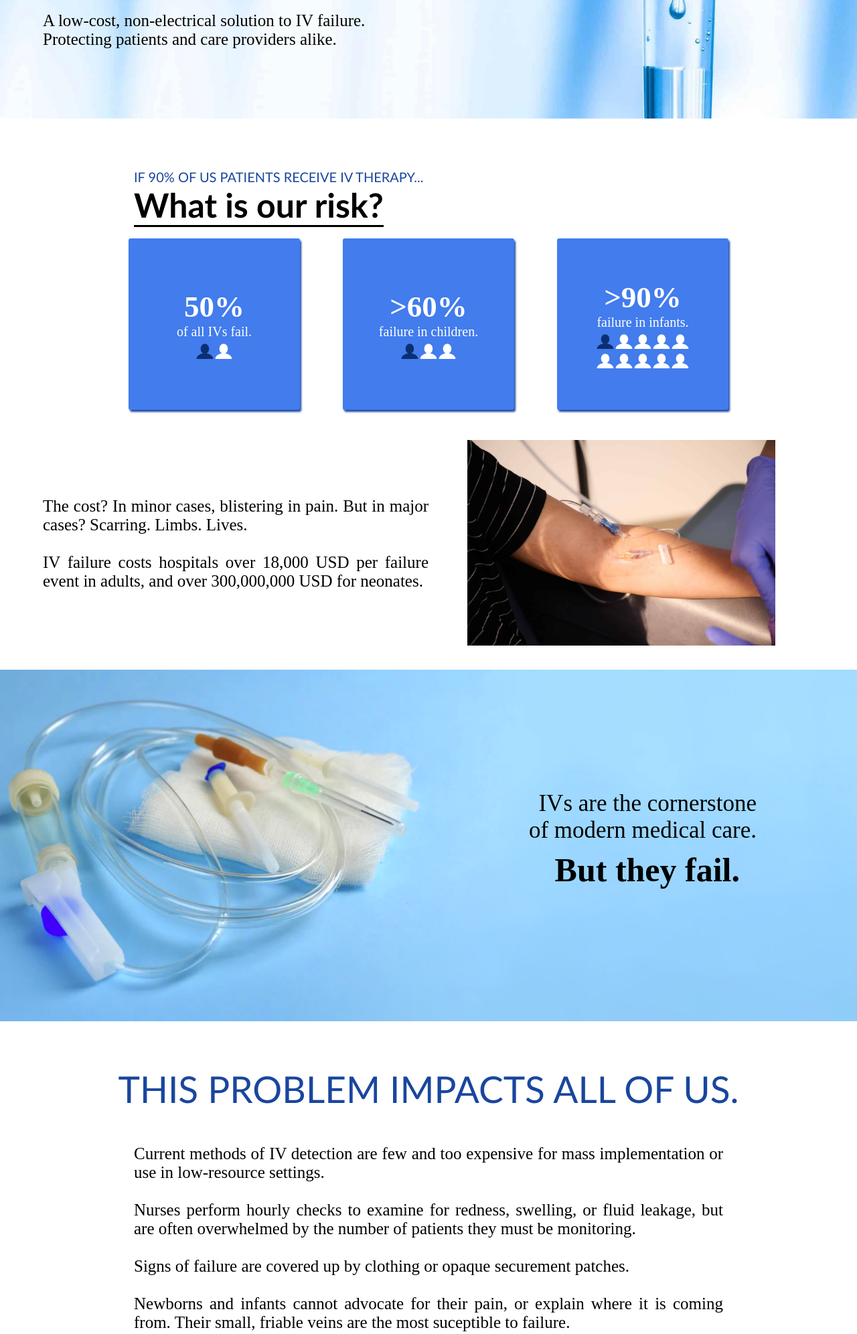
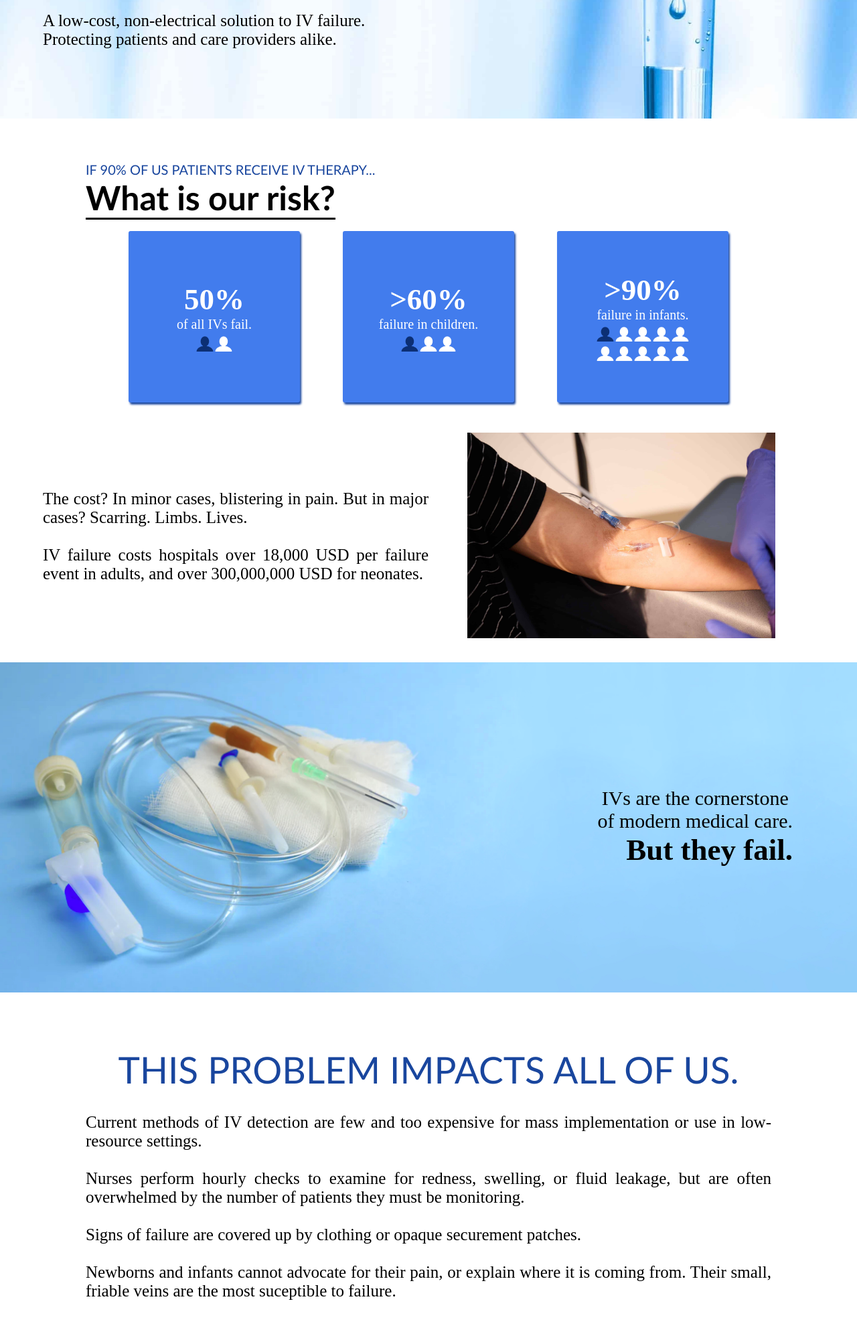
Before and after one commit to wkitch13/IV-Safe, a Flask app: page / in a window 1280 px wide. Shown: the part 307-2299 px from the top of the page at 67% size. Run offline with Flask 3, Linux system fonts and the light colour scheme.

Commit message:
still editing the homepage for mobile.

```diff
--- a/static/base.css
+++ b/static/base.css
@@ -110,7 +110,7 @@ footer .footer_links {
 }
 
 .p1 {
-    padding: 50px 200px;
+    padding: 2.5% 10%;
     font-size: 25px;
     font-family: "Avenir Medium";
     text-align: justify;
@@ -179,25 +179,25 @@ footer .footer_links {
 }
 
 .iv_equipment {
-    width: 100vw;
-    height: 525px;
+    height: 17.5%;
     background: url("images/IV_Equipment_Long.jpeg") no-repeat top center;
     background-size: cover;
+    display: flex;
+    flex-direction: column;
+    justify-content: center;
+    align-items: flex-end;
+    padding: 0% 7.5% 0% 0%;
 }
-
 .iv_equipment .text1{
     font-family: "Avenir Medium";
-    text-align: right;
-    font-size: 35px;
-    padding: 180px 150px 10px 10px;
+    font-size: 30px;
+    text-align: center;
 }
-
 .iv_equipment .text2{
     font-family: "Avenir Medium";
     font-weight: 700;
-    text-align: right;
-    font-size: 50px;
-    padding: 0px 175px 10px 10px;
+    font-size: 45px;
+    text-align: center;
 }
 
 .iv_diagram {
@@ -224,19 +224,18 @@ footer .footer_links {
     padding: 20px 25px 50px 200px;
 }
 
+.p1_homepage {
+    font-size: 20px;
+    padding: 5% 0% 0% 10%;
+    font-family: "Gill Sans", "Trebuchet MS";
+    color: #19469e;
+}
 .heading {
     font-family: "Gill Sans";
     text-align: left;
     font-size: 50px;
-    padding: 0px 0px 0px 200px;
+    padding: 0% 0% 0% 10%;
     display: inline-block;
-}
-
-.p1_homepage {
-    font-size: 20px;
-    padding: 75px 200px 0px 200px;
-    font-family: "Gill Sans", "Avenir Medium";
-    color: #19469e;
 }
 
 .trio_boxes {
@@ -281,13 +280,11 @@ footer .footer_links {
 }
 
 .four_boxes {
-    display: grid;
-    grid-template-columns: repeat(4, 1fr);
-    gap: 25px;
-    padding: 20px 150px 100px 150px;
-    height: 300px;
+    display: flex;
+    gap: 5%;
+    justify-content: center;
+    align-items: center;
 }
-
 .four_box {
     background-color: white;
     font-family: "Gill Sans", "Avenir Medium";
@@ -426,7 +423,7 @@ ul.arrow_bullets li {
     font-size: 55px;
     text-weight 500;
     color: #19469e;
-    padding: 50px 0px 0px 0px;
+    padding: 5% 0% 0% 0%;
 }
 
 .construction {
```
Also changed, not shown: docs/index.css (+41 -73 lines).
